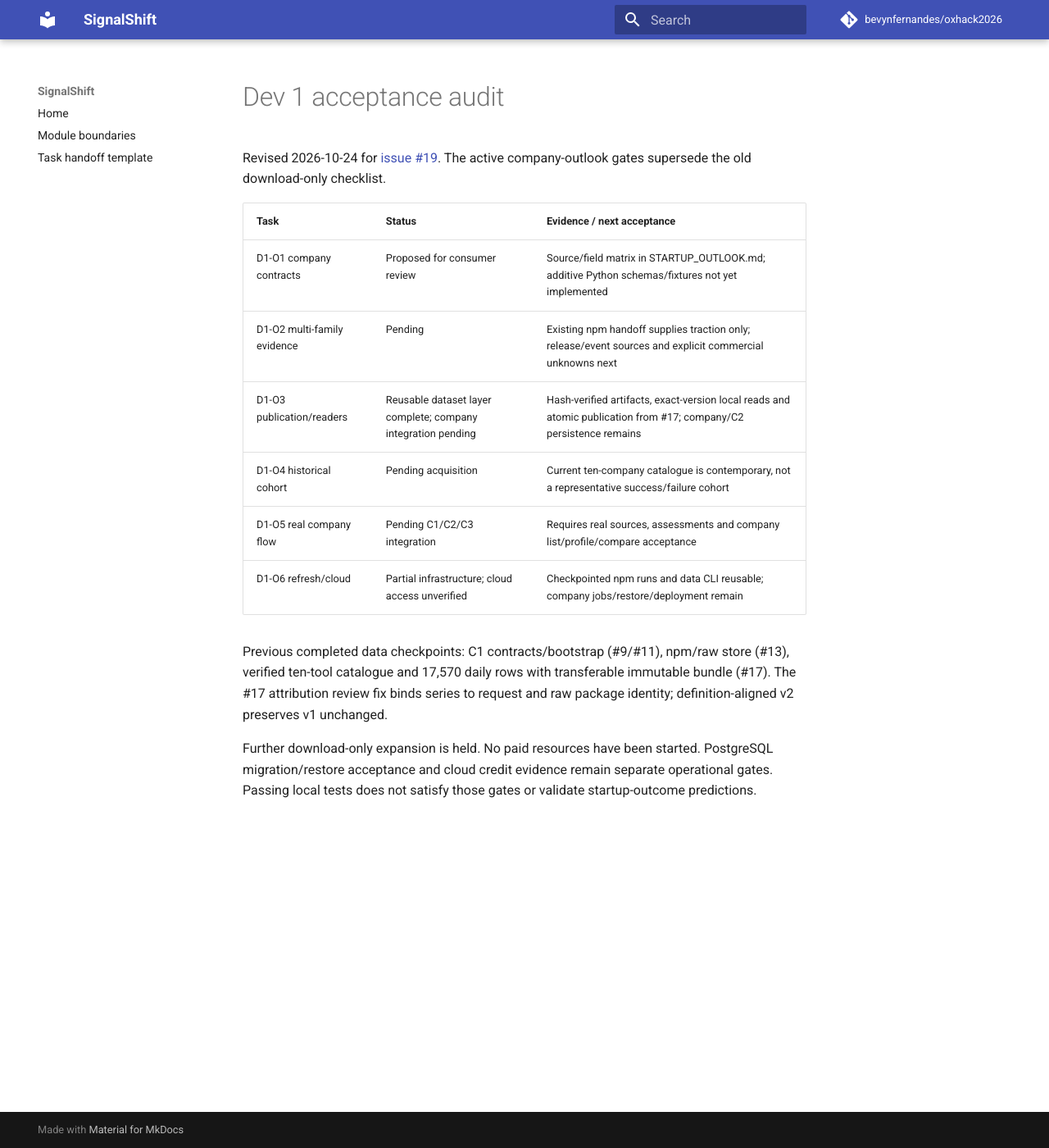
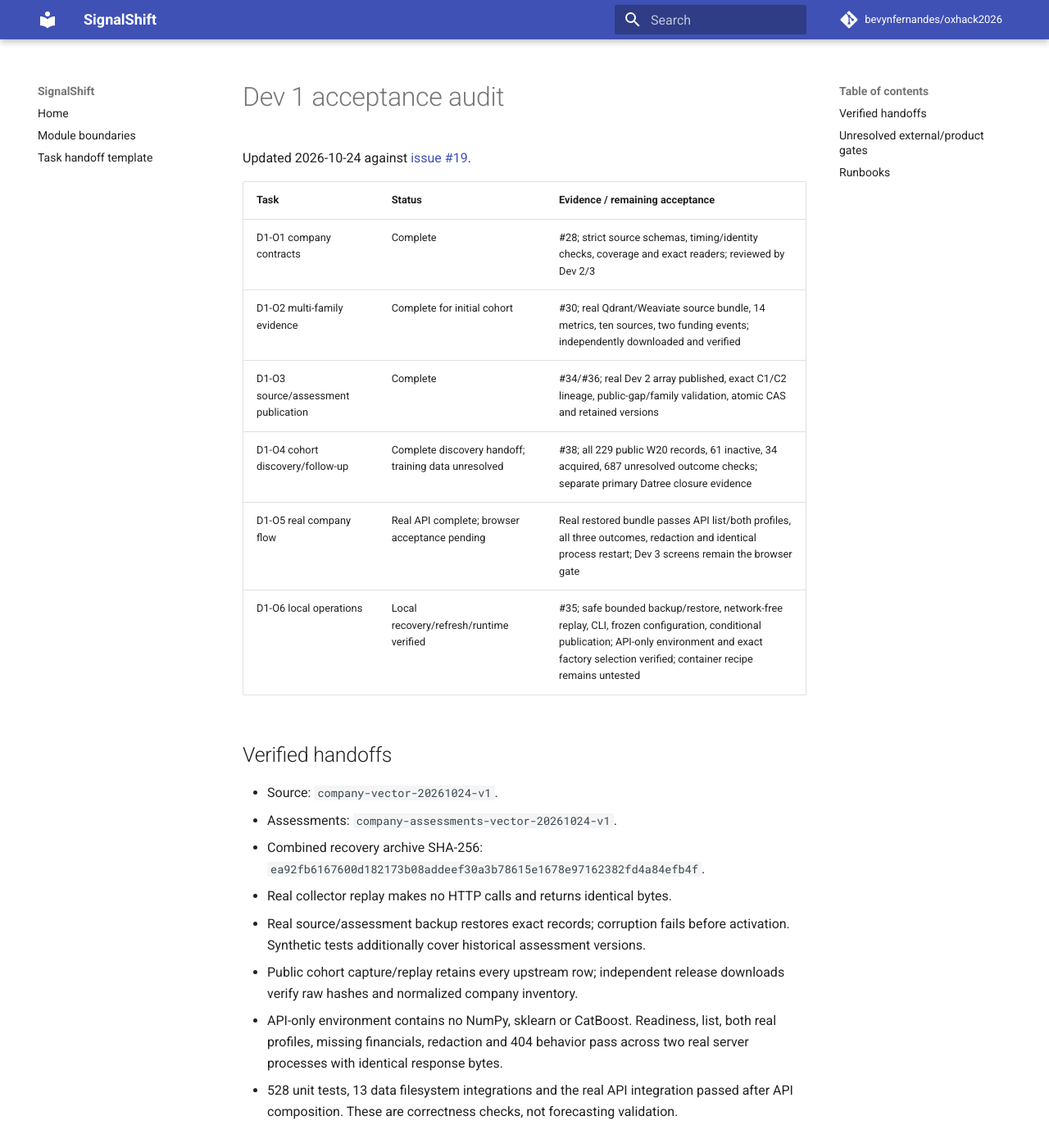
Before and after one commit to bevynfernandes/oxhack2026, an MkDocs documentation site: the page built from docs/workstreams/dev1/STATUS.md, in a window 1280 px wide and 1400 px high. Shown: the whole window at 82% size. Built offline with MkDocs 1.6.1 and Material for MkDocs 9.7.7, drawn with Linux system fonts in a browser that asks for light colours; comment, search, counter and statistics services are not loaded; some of the changed text lies outside the part shown.

Commit message:
- Document and verify the shared company API runtime
- Add API-only CI imports and a separate container recipe.
- Record real publication, recovery, API restart and cohort acceptance.
- Keep browser and cloud gates explicit.

```diff
--- a/docs/workstreams/dev1/STATUS.md
+++ b/docs/workstreams/dev1/STATUS.md
@@ -1,23 +1,51 @@
 # Dev 1 acceptance audit
 
-Revised 2026-10-24 for [issue #19](https://github.com/bevynfernandes/oxhack2026/issues/19).
-The active company-outlook gates supersede the old download-only checklist.
+Updated 2026-10-24 against [issue #19](https://github.com/bevynfernandes/oxhack2026/issues/19).
 
-| Task | Status | Evidence / next acceptance |
+| Task | Status | Evidence / remaining acceptance |
 | --- | --- | --- |
-| D1-O1 company contracts | Proposed for consumer review | Source/field matrix in STARTUP_OUTLOOK.md; additive Python schemas/fixtures not yet implemented |
-| D1-O2 multi-family evidence | Pending | Existing npm handoff supplies traction only; release/event sources and explicit commercial unknowns next |
-| D1-O3 publication/readers | Reusable dataset layer complete; company integration pending | Hash-verified artifacts, exact-version local reads and atomic publication from #17; company/C2 persistence remains |
-| D1-O4 historical cohort | Pending acquisition | Current ten-company catalogue is contemporary, not a representative success/failure cohort |
-| D1-O5 real company flow | Pending C1/C2/C3 integration | Requires real sources, assessments and company list/profile/compare acceptance |
-| D1-O6 refresh/cloud | Partial infrastructure; cloud access unverified | Checkpointed npm runs and data CLI reusable; company jobs/restore/deployment remain |
+| D1-O1 company contracts | Complete | #28; strict source schemas, timing/identity checks, coverage and exact readers; reviewed by Dev 2/3 |
+| D1-O2 multi-family evidence | Complete for initial cohort | #30; real Qdrant/Weaviate source bundle, 14 metrics, ten sources, two funding events; independently downloaded and verified |
+| D1-O3 source/assessment publication | Complete | #34/#36; real Dev 2 array published, exact C1/C2 lineage, public-gap/family validation, atomic CAS and retained versions |
+| D1-O4 cohort discovery/follow-up | Complete discovery handoff; training data unresolved | #38; all 229 public W20 records, 61 inactive, 34 acquired, 687 unresolved outcome checks; separate primary Datree closure evidence |
+| D1-O5 real company flow | Real API complete; browser acceptance pending | Real restored bundle passes API list/both profiles, all three outcomes, redaction and identical process restart; Dev 3 screens remain the browser gate |
+| D1-O6 local operations | Local recovery/refresh/runtime verified | #35; safe bounded backup/restore, network-free replay, CLI, frozen configuration, conditional publication; API-only environment and exact factory selection verified; container recipe remains untested |
 
-Previous completed data checkpoints: C1 contracts/bootstrap (#9/#11), npm/raw
-store (#13), verified ten-tool catalogue and 17,570 daily rows with transferable
-immutable bundle (#17). The #17 attribution review fix binds series to request
-and raw package identity; definition-aligned v2 preserves v1 unchanged.
+## Verified handoffs
 
-Further download-only expansion is held. No paid resources have been started.
-PostgreSQL migration/restore acceptance and cloud credit evidence remain separate
-operational gates. Passing local tests does not satisfy those gates or validate
-startup-outcome predictions.
+- Source: `company-vector-20261024-v1`.
+- Assessments: `company-assessments-vector-20261024-v1`.
+- Combined recovery archive SHA-256:
+  `ea92fb6167600d182173b08addeef30a3b78615e1678e97162382fd4a84efb4f`.
+- Real collector replay makes no HTTP calls and returns identical bytes.
+- Real source/assessment backup restores exact records; corruption fails before
+  activation. Synthetic tests additionally cover historical assessment versions.
+- Public cohort capture/replay retains every upstream row; independent release
+  downloads verify raw hashes and normalized company inventory.
+- API-only environment contains no NumPy, sklearn or CatBoost. Readiness, list,
+  both real profiles, missing financials, redaction and 404 behavior pass across
+  two real server processes with identical response bytes.
+- 528 unit tests, 13 data filesystem integrations and the real API integration
+  passed after API composition. These are correctness checks, not forecasting
+  validation.
+
+## Unresolved external/product gates
+
+- Historical feature vintages, dated ownership and sufficient mature outcome labels
+  are not available yet. Directory statuses are discovery leads, not target labels.
+- Private revenue/cash flow remains unknown; the user requested public data only.
+- The current assessments are evidence-only/unavailable with null probabilities.
+- No cloud credentials/credits have been verified. No paid resources were started.
+- PostgreSQL migration/restore, TLS, managed scheduling and cloud monitoring are
+  not implemented or claimed. The supported current store is local filesystem.
+- Docker is unavailable locally; the API container recipe requires a separate
+  build/runtime check. Local Python runtime verification is distinct.
+
+## Runbooks
+
+- [Source contracts](../../tasks/dev1/D1-O1-company-source.md).
+- [Collection](../../tasks/dev1/D1-O2-company-collection.md).
+- [Assessment publication](../../tasks/dev1/D1-O3-assessment-publication.md).
+- [Public cohort](../../tasks/dev1/D1-O4-public-cohort-discovery.md).
+- [Real assessment handoff](../../tasks/dev1/D1-O5-real-assessment-handoff.md).
+- [Recovery/refresh](../../tasks/dev1/D1-O6-local-recovery.md).
```
Also changed, not shown: README.md (+24 -33 lines), deploy/README.md (+9 -11 lines), deploy/local/README.md (+52 -4 lines), docs/index.md (+23 -16 lines), docs/tasks/dev1/D1-O5-real-assessment-handoff.md (+5 -2 lines), 3 other files.
